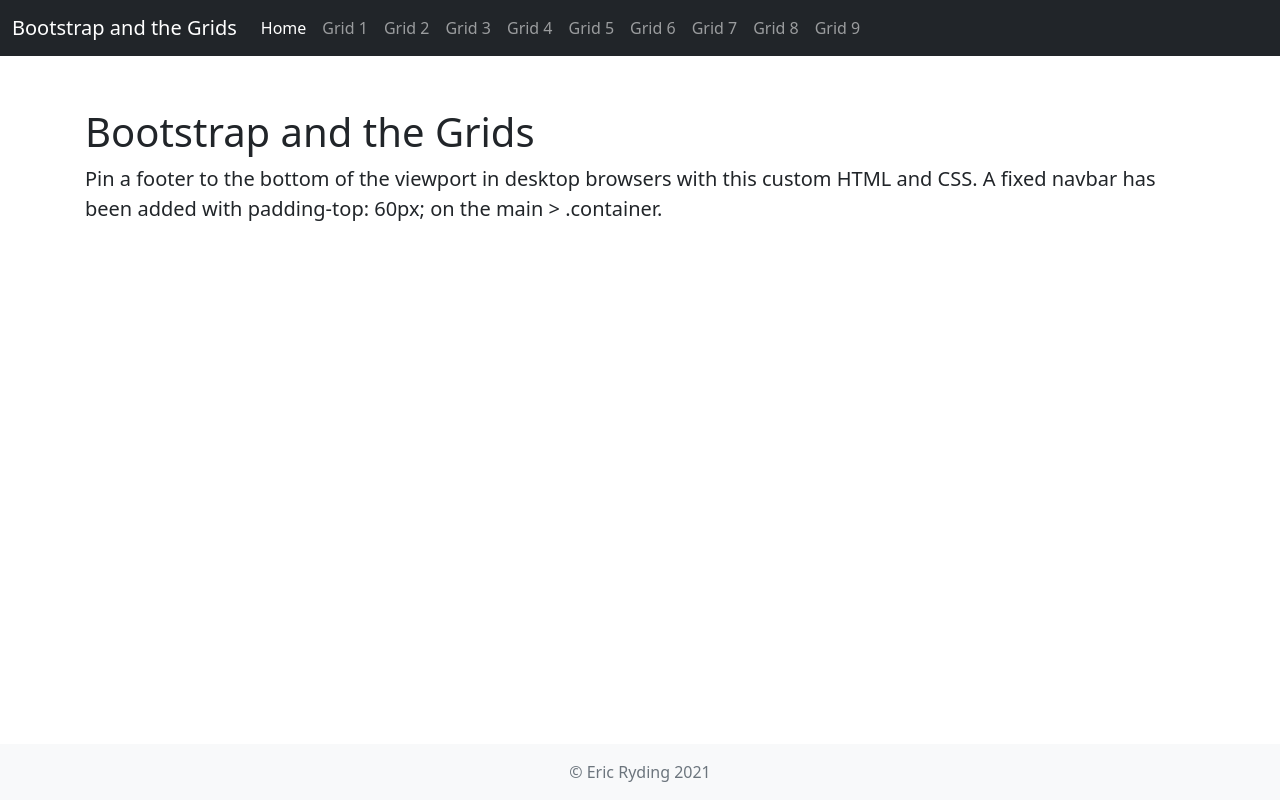
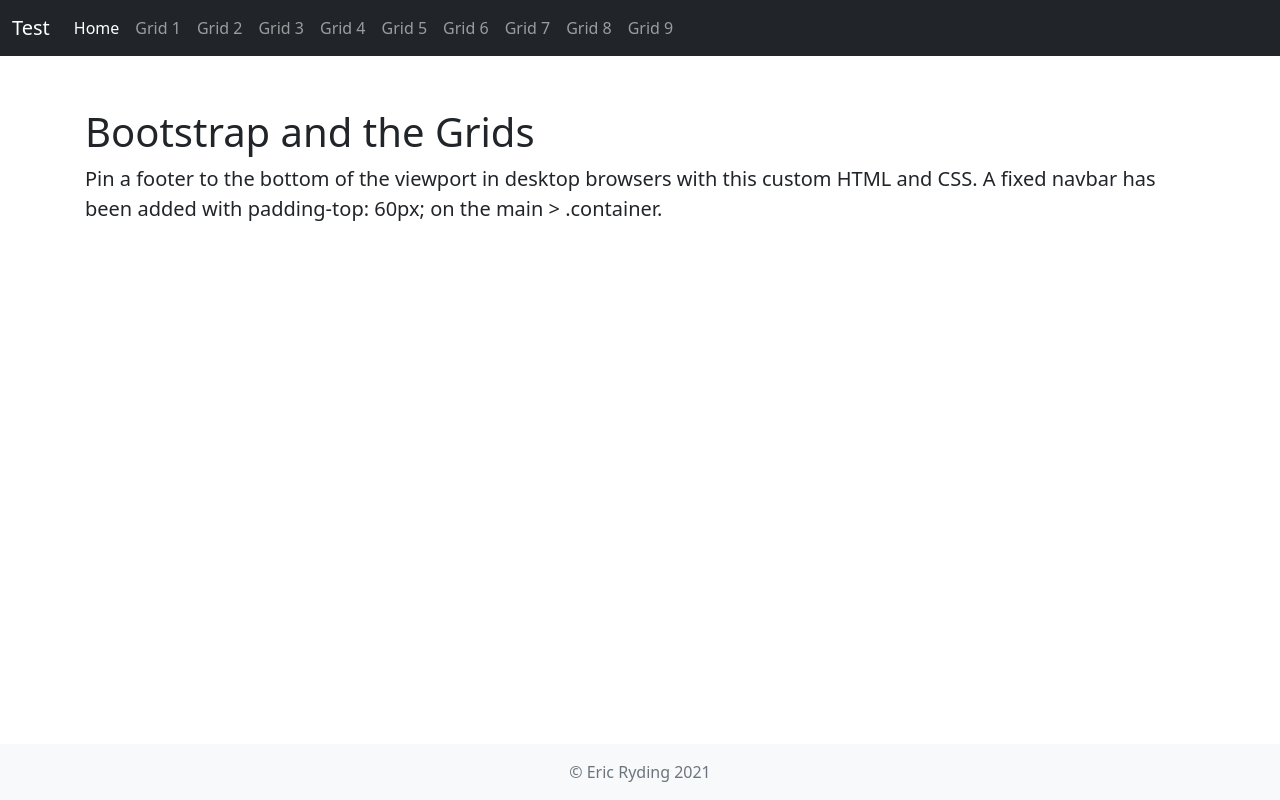
Before and after one commit to EricRyding/BSGridSamples, a plain HTML site: page index.html in a window 1280 px wide. Drawn offline with nearby package versions, Linux system fonts and the light colour scheme.

Commit message:
Update index.html

```diff
--- a/index.html
+++ b/index.html
@@ -19,7 +19,7 @@
 
 <nav class="navbar navbar-expand-md navbar-dark fixed-top bg-dark">
     <div class="container-fluid">
-        <a class="navbar-brand" href="/index.html">Bootstrap and the Grids</a>
+        <a class="navbar-brand" href="/index.html">Test</a>
         <button class="navbar-toggler" type="button" data-bs-toggle="collapse" data-bs-target="#navbarCollapse"
             aria-controls="navbarCollapse" aria-expanded="false" aria-label="Toggle navigation">
             <span class="navbar-toggler-icon"></span>
```
